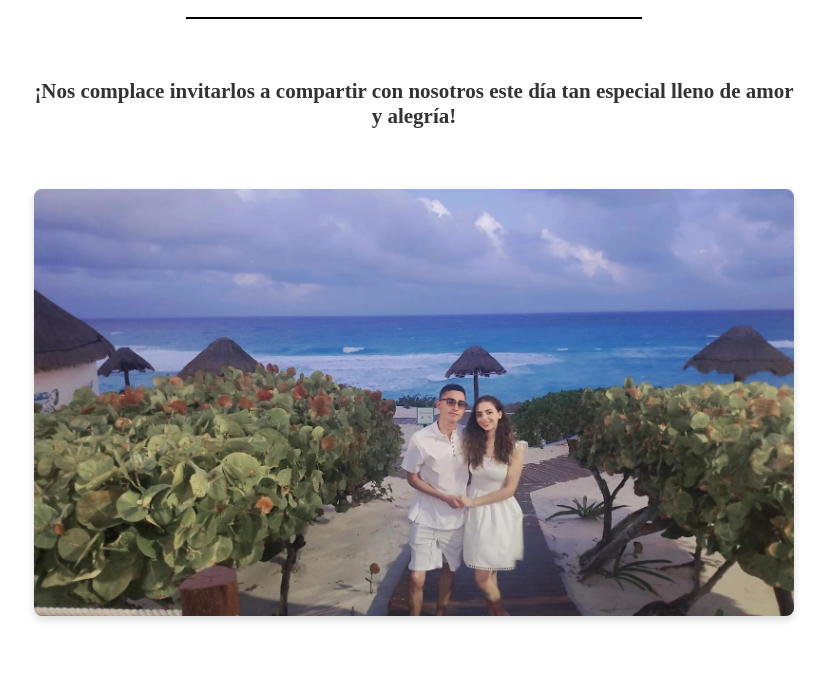
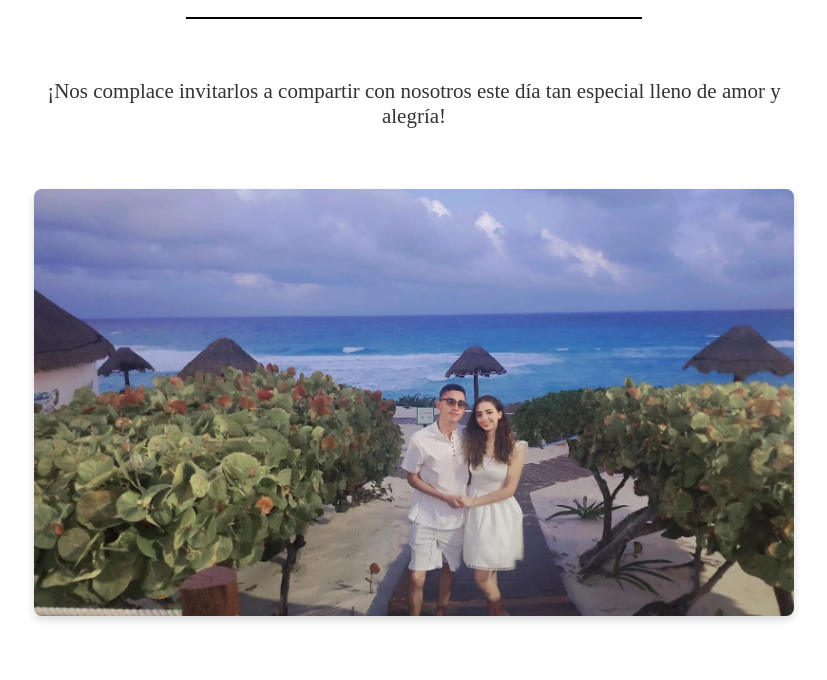
Before and after one commit to Brandon50523/Brandon-Y-Anahi, a plain HTML site: page index.html in a window 1280 px wide. Shown: the part 73-753 px from the top of the page, without its empty margins (226-1053 px from the left). Drawn offline with nearby package versions, Linux system fonts and the light colour scheme; no server answers; a small style sheet from the web is missing; a web font is replaced by a local one.

Commit message:
Update BodaBrandoyAnahi.css

```diff
--- a/BodaBrandoyAnahi.css
+++ b/BodaBrandoyAnahi.css
@@ -14,7 +14,7 @@ body { font-family:var(--font-body); font-size:var(--font-size); color:var(--tex
 main, footer { max-width:800px; margin:0 auto; padding:0 20px; }
 h1 { font-family:var(--font-heading); color:var(--accent); text-align:center; margin-bottom:20px; font-size:2em; font-weight:bold; }
 h2,h3 { font-family:var(--font-heading); color:var(--accent); text-align:center; margin-bottom:20px; font-size:1.7em; font-weight: bold; }
-p.intro { text-align:center; font-size:.7em; margin-bottom:var(--spacing); font-weight: bold; }
+p.intro { text-align:center; font-size:.7em; margin-bottom:var(--spacing); }
 p { text-align:center; font-size:.7em; margin-bottom:var(--spacing); }
 
 /* Itinerario */
```
